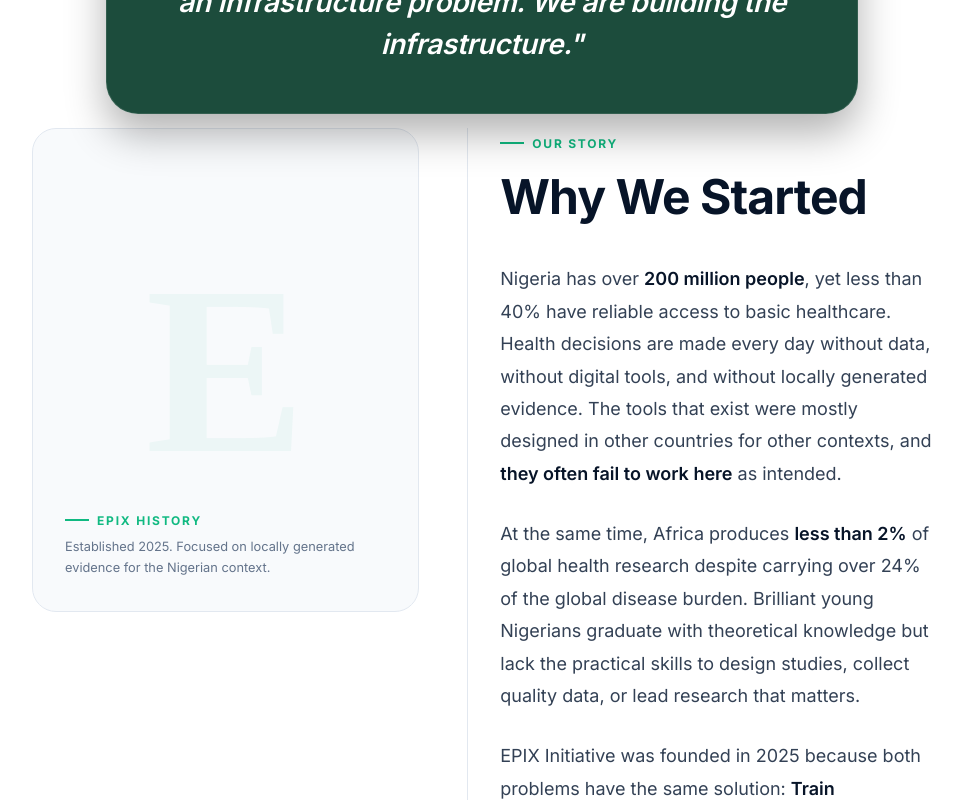
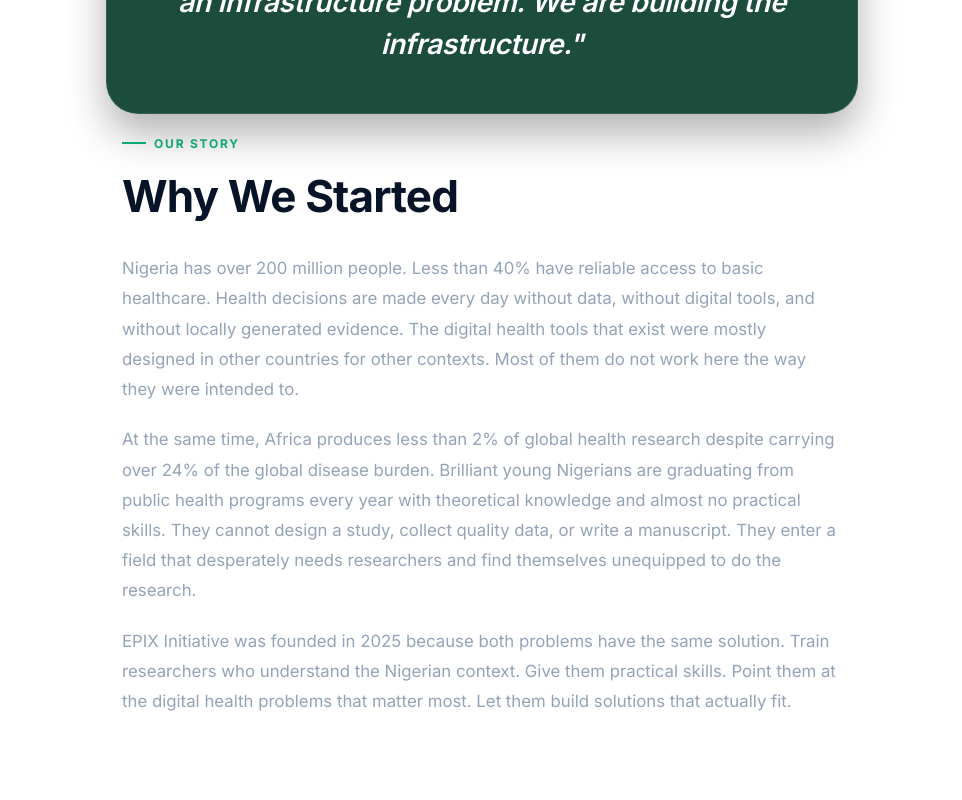
Before and after one commit to handsomemedia1/EPIX-initiative, a Next.js app: page /about in a window 1280 px wide. Shown: the part 820-1620 px from the top of the page, without its empty margins (158-1120 px from the left). Built offline with nearby package versions, Linux system fonts and the light colour scheme.

Commit message:
Revert "style: restyle the Why We Started section with an editorial grid and clearer typography"
This reverts commit 54feabc1a1335f2149e2a6eb8cfa00960d0532f7.

```diff
--- a/src/app/about/about.module.css
+++ b/src/app/about/about.module.css
@@ -136,88 +136,25 @@
 }
 
 .storyContent {
-  max-width: 900px;
+  max-width: 720px;
   margin: 0 auto;
-  display: grid;
-  grid-template-columns: 1fr;
-  gap: 3rem;
-}
-
-@media (min-width: 992px) {
-  .storyContent {
-    grid-template-columns: 1fr 1.2fr;
-    align-items: flex-start;
-  }
-}
-
-.storyImageWrapper {
-  display: none;
-}
-
-@media (min-width: 992px) {
-  .storyImageWrapper {
-    display: block;
-    position: sticky;
-    top: 120px;
-  }
-}
-
-.storyGraphic {
-  width: 100%;
-  aspect-ratio: 4/5;
-  background: #F8FAFC;
-  border-radius: var(--radius-lg);
-  position: relative;
-  overflow: hidden;
-  border: 1px solid #E2E8F0;
-}
-
-.storyGraphic::after {
-  content: 'E';
-  position: absolute;
-  top: 50%;
-  left: 50%;
-  transform: translate(-50%, -50%);
-  font-size: 15rem;
-  font-weight: 900;
-  color: rgba(16, 185, 129, 0.05);
-  font-family: serif;
-}
-
-.storyText {
-  position: relative;
-  padding-left: 0;
-}
-
-@media (min-width: 768px) {
-  .storyText {
-    padding-left: 2rem;
-    border-left: 1px solid #E2E8F0;
-  }
 }
 
 .storyText h2 {
-  margin-bottom: 2.5rem;
+  margin-bottom: 2rem;
   color: var(--bg-primary);
-  font-size: clamp(2rem, 4vw, 3rem);
-  line-height: 1.1;
 }
 
 .paragraphs {
   display: flex;
   flex-direction: column;
-  gap: 1.75rem;
+  gap: 1.25rem;
 }
 
 .paragraphs p {
-  font-size: 1.125rem;
+  font-size: 1.05rem;
   line-height: 1.8;
-  color: #334155; /* Darker, clearer slate */
-}
-
-.highlight {
-  color: var(--bg-primary);
-  font-weight: 600;
+  color: var(--text-secondary);
 }
 
 /* ── Torn Edges ── */
--- a/src/app/about/page.js
+++ b/src/app/about/page.js
@@ -75,22 +75,13 @@
             viewport={{ once: true }}
             variants={staggerContainer}
           >
-            <motion.div variants={fadeUp} className={styles.storyImageWrapper}>
-              <div className={styles.storyGraphic}>
-                <div style={{ position: 'absolute', bottom: '2rem', left: '2rem', right: '2rem' }}>
-                  <span className="eyebrow" style={{ marginBottom: '0.5rem' }}>EPIX History</span>
-                  <p style={{ fontSize: '0.8rem', color: 'var(--text-muted)' }}>Established 2025. Focused on locally generated evidence for the Nigerian context.</p>
-                </div>
-              </div>
-            </motion.div>
-
             <motion.div variants={fadeUp} className={styles.storyText}>
               <span className="eyebrow">Our Story</span>
               <h2>Why We Started</h2>
               <div className={styles.paragraphs}>
-                <p>Nigeria has over <span className={styles.highlight}>200 million people</span>, yet less than 40% have reliable access to basic healthcare. Health decisions are made every day without data, without digital tools, and without locally generated evidence. The tools that exist were mostly designed in other countries for other contexts, and <span className={styles.highlight}>they often fail to work here</span> as intended.</p>
-                <p>At the same time, Africa produces <span className={styles.highlight}>less than 2%</span> of global health research despite carrying over 24% of the global disease burden. Brilliant young Nigerians graduate with theoretical knowledge but lack the practical skills to design studies, collect quality data, or lead research that matters.</p>
-                <p>EPIX Initiative was founded in 2025 because both problems have the same solution: <span className={styles.highlight}>Train researchers who understand the Nigerian context</span>. Give them practical skills. Point them at the digital health problems that matter most. Let them build solutions that actually fit.</p>
+                <p>Nigeria has over 200 million people. Less than 40% have reliable access to basic healthcare. Health decisions are made every day without data, without digital tools, and without locally generated evidence. The digital health tools that exist were mostly designed in other countries for other contexts. Most of them do not work here the way they were intended to.</p>
+                <p>At the same time, Africa produces less than 2% of global health research despite carrying over 24% of the global disease burden. Brilliant young Nigerians are graduating from public health programs every year with theoretical knowledge and almost no practical skills. They cannot design a study, collect quality data, or write a manuscript. They enter a field that desperately needs researchers and find themselves unequipped to do the research.</p>
+                <p>EPIX Initiative was founded in 2025 because both problems have the same solution. Train researchers who understand the Nigerian context. Give them practical skills. Point them at the digital health problems that matter most. Let them build solutions that actually fit.</p>
               </div>
             </motion.div>
           </motion.div>
```
